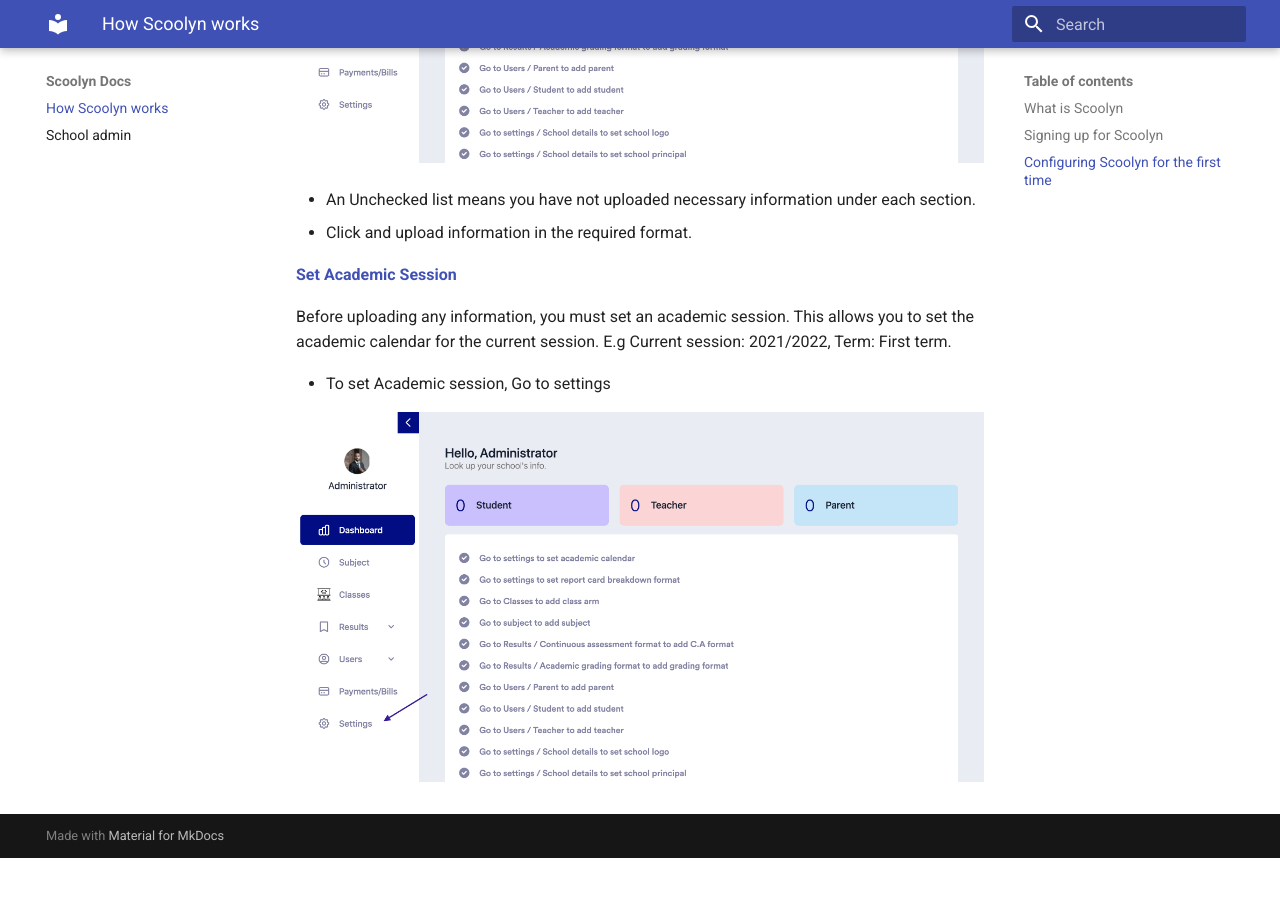
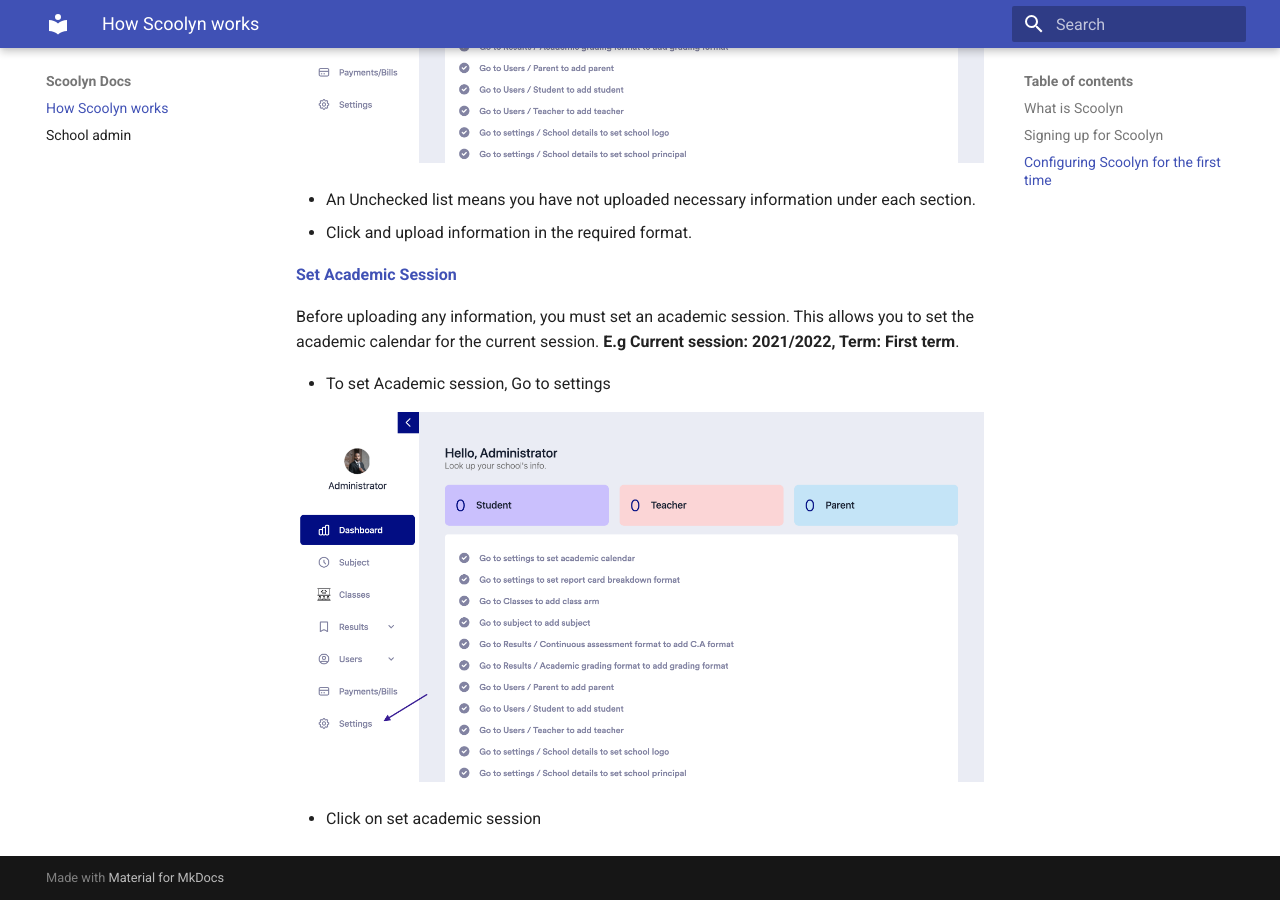
Before and after one commit to digikraaft/docs.scoolyn.com, an MkDocs documentation site: the page built from docs/index.md, in a window 1280 px wide and 900 px high, scrolled down 1694 px. Built offline with MkDocs 1.6.1 and Material for MkDocs 9.7.7, drawn with Linux system fonts in a browser that asks for light colours; before the commit the page ends 2552 px from its top, so only the background shows below that.

Commit message:
Update index.md

```diff
--- a/docs/index.md
+++ b/docs/index.md
@@ -58,10 +58,12 @@ When you sign in with your URL, username and password, This interface would be s
 
  <a name="SetAcademicSession"> **Set Academic Session** </a>
 
-Before uploading any information, you must set an academic session. This allows you to set the academic calendar for the current session. E.g Current session: 2021/2022, Term: First term.
+Before uploading any information, you must set an academic session. This allows you to set the academic calendar for the current session. **E.g Current session: 2021/2022, Term: First term**.
 
 
 
 - To set Academic session, Go to settings
 
 ![Image has an arrow in it](https://github.com/digikraaft/docs.scoolyn.com/blob/emma/Settings.png)
+
+- Click on set academic session
```
